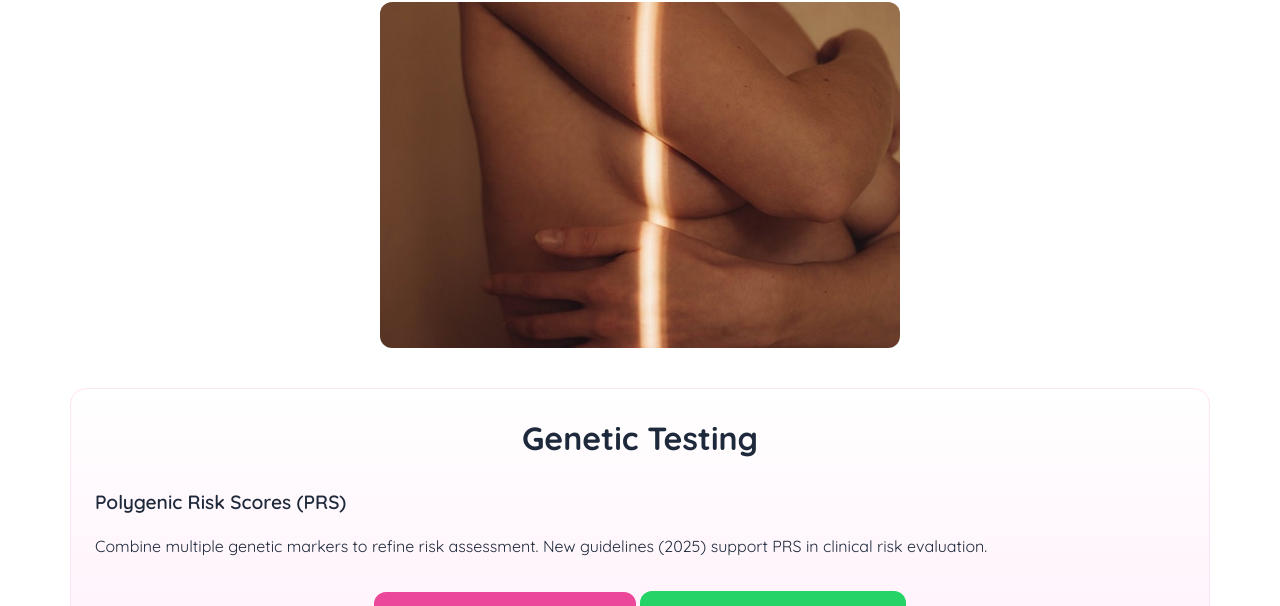
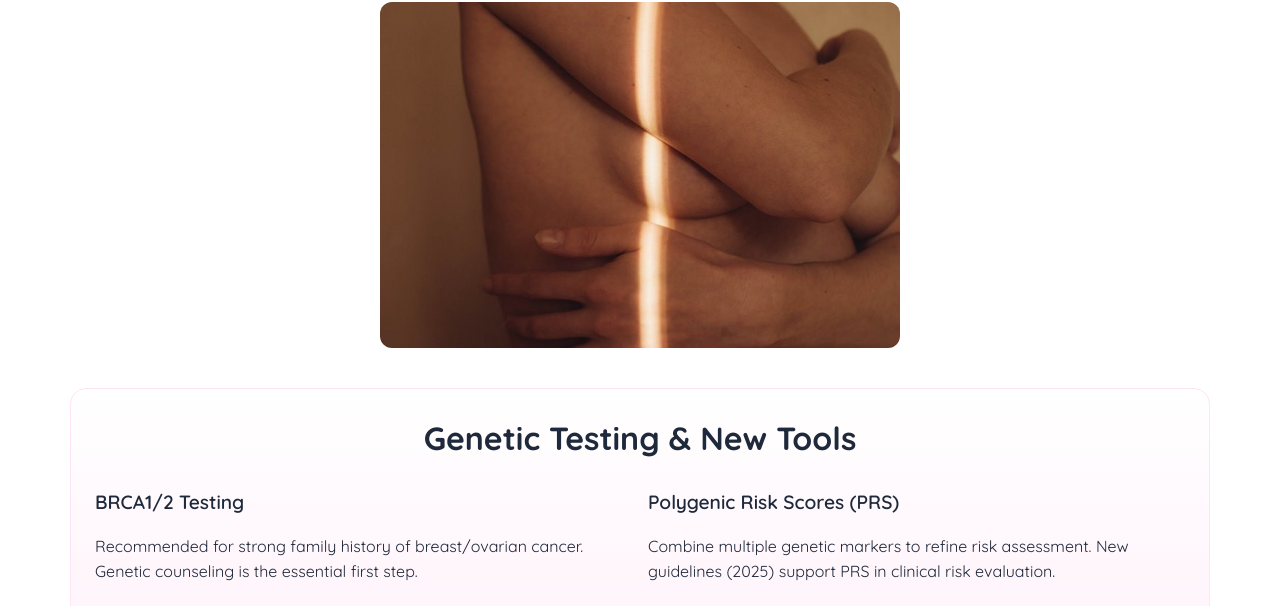
Before and after one commit to Charbel-Azar/DrCheblAzar, a website: page index.html in a window 1280 px wide. Shown: the part 7014-7620 px from the top of the page. Drawn offline with Linux system fonts and the light colour scheme.

Commit message:
Revert "chebl push"
This reverts commit 062edfcf3fc25b08b99b768164d27e1ec525be4e.

```diff
--- a/index.html
+++ b/index.html
@@ -319,9 +319,12 @@
 
         <!-- ===== Genetic Testing & New Tools ===== -->
         <section class="card" aria-labelledby="genetics-title" style="background:linear-gradient(180deg,#fff,#fff0fa); border:1px solid #ffe4f3">
-            <h2 id="genetics-title">Genetic Testing</h2>
-            <div class="grid cols-1">
-
+            <h2 id="genetics-title">Genetic Testing & New Tools</h2>
+            <div class="grid cols-2">
+                <div>
+                    <h3>BRCA1/2 Testing</h3>
+                    <p>Recommended for strong family history of breast/ovarian cancer. Genetic counseling is the essential first step.</p>
+                </div>
                 <div>
                     <h3>Polygenic Risk Scores (PRS)</h3>
                     <p>Combine multiple genetic markers to refine risk assessment. New guidelines (2025) support PRS in clinical risk evaluation.</p>
```
